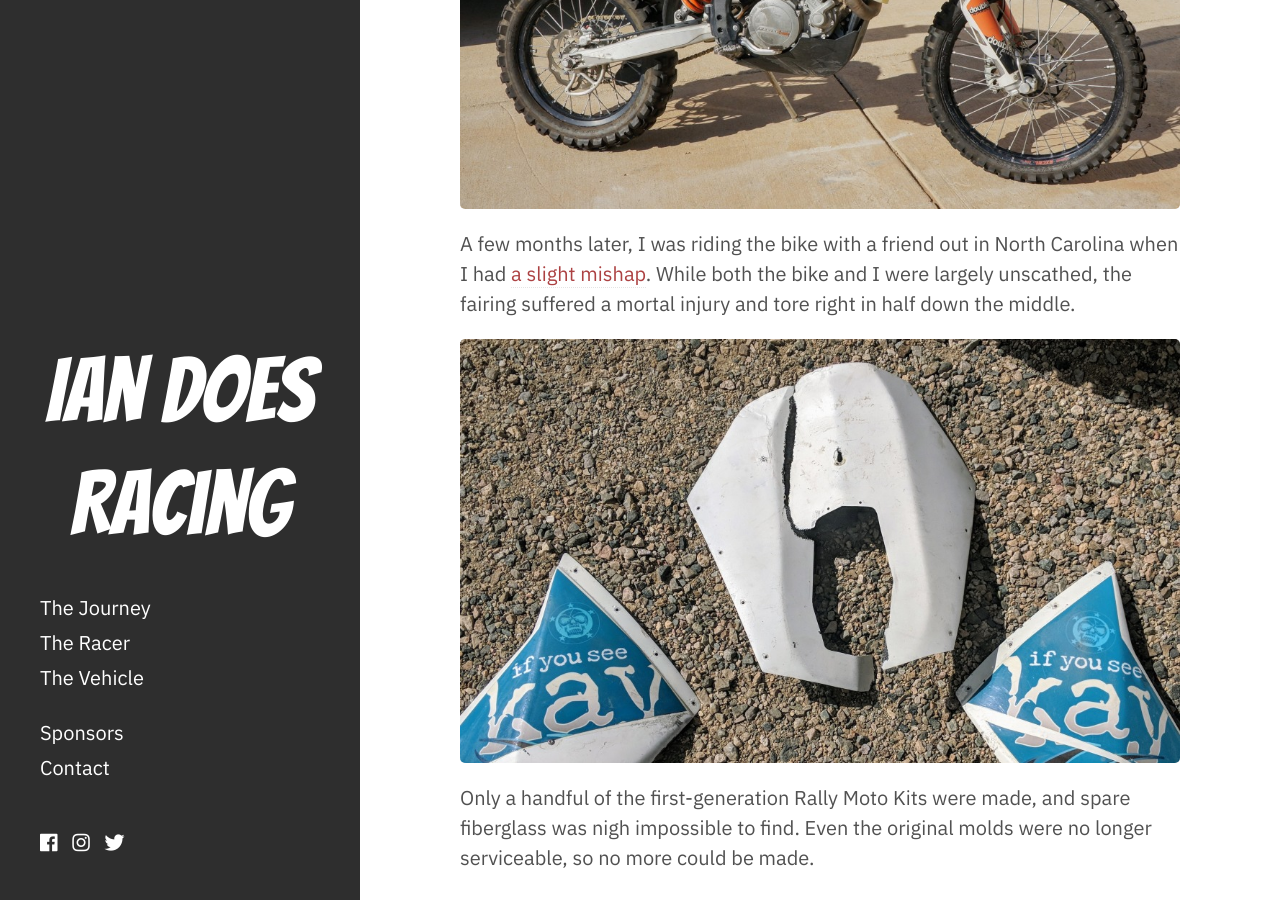
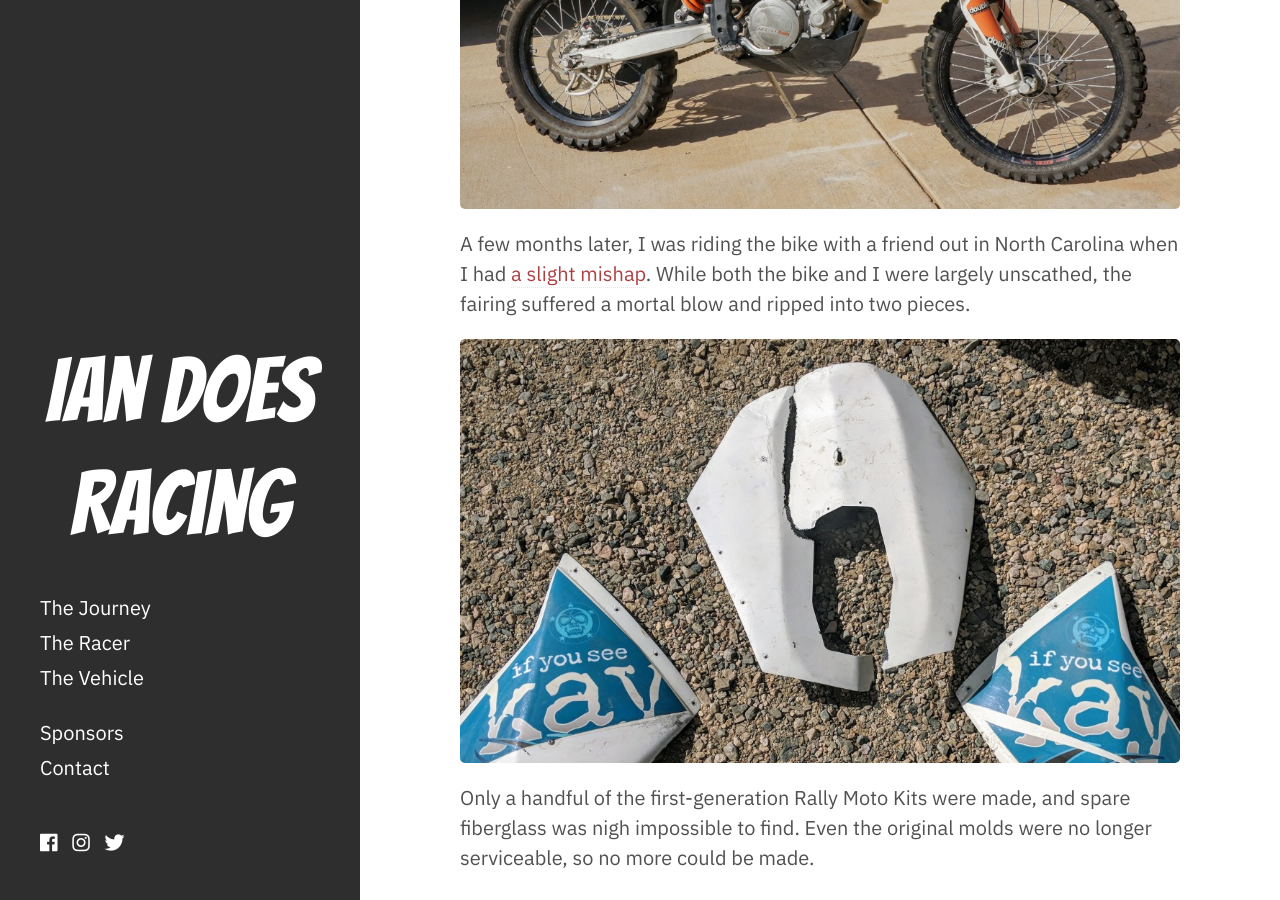
Before and after one commit to icooper/iandoesracing, a Jekyll site: the page built from _posts/2019-01-04-rally-fairing-replacement.md, in a window 1280 px wide and 900 px high, scrolled down 646 px. Built offline with Jekyll 4.4.1, drawn with Linux system fonts in a browser that asks for light colours; nearby versions of some CDN libraries.

Commit message:
wording paragraph 3

```diff
--- a/_posts/2019-01-04-rally-fairing-replacement.md
+++ b/_posts/2019-01-04-rally-fairing-replacement.md
@@ -9,7 +9,7 @@ date: 2019-01-04
 Here you can see what it looked like on that first day I brought it home:
 ![the KTM upon arriving home the first time](/assets/img/ktm505-orig.jpg "the KTM upon arriving home the first time")
 
-A few months later, I was riding the bike with a friend out in North Carolina when I had <abbr title="This is my way of saying that I crashed. Don't tell Mom!">a slight mishap</abbr>. While both the bike and I were largely unscathed, the fairing suffered a mortal injury and tore right in half down the middle.
+A few months later, I was riding the bike with a friend out in North Carolina when I had <abbr title="This is my way of saying that I crashed. Don't tell Mom!">a slight mishap</abbr>. While both the bike and I were largely unscathed, the fairing suffered a mortal blow and ripped into two pieces.
 
 ![the original fairing torn in half](/assets/img/ktm505-torn.jpg "the original fairing torn in half")
 
```
